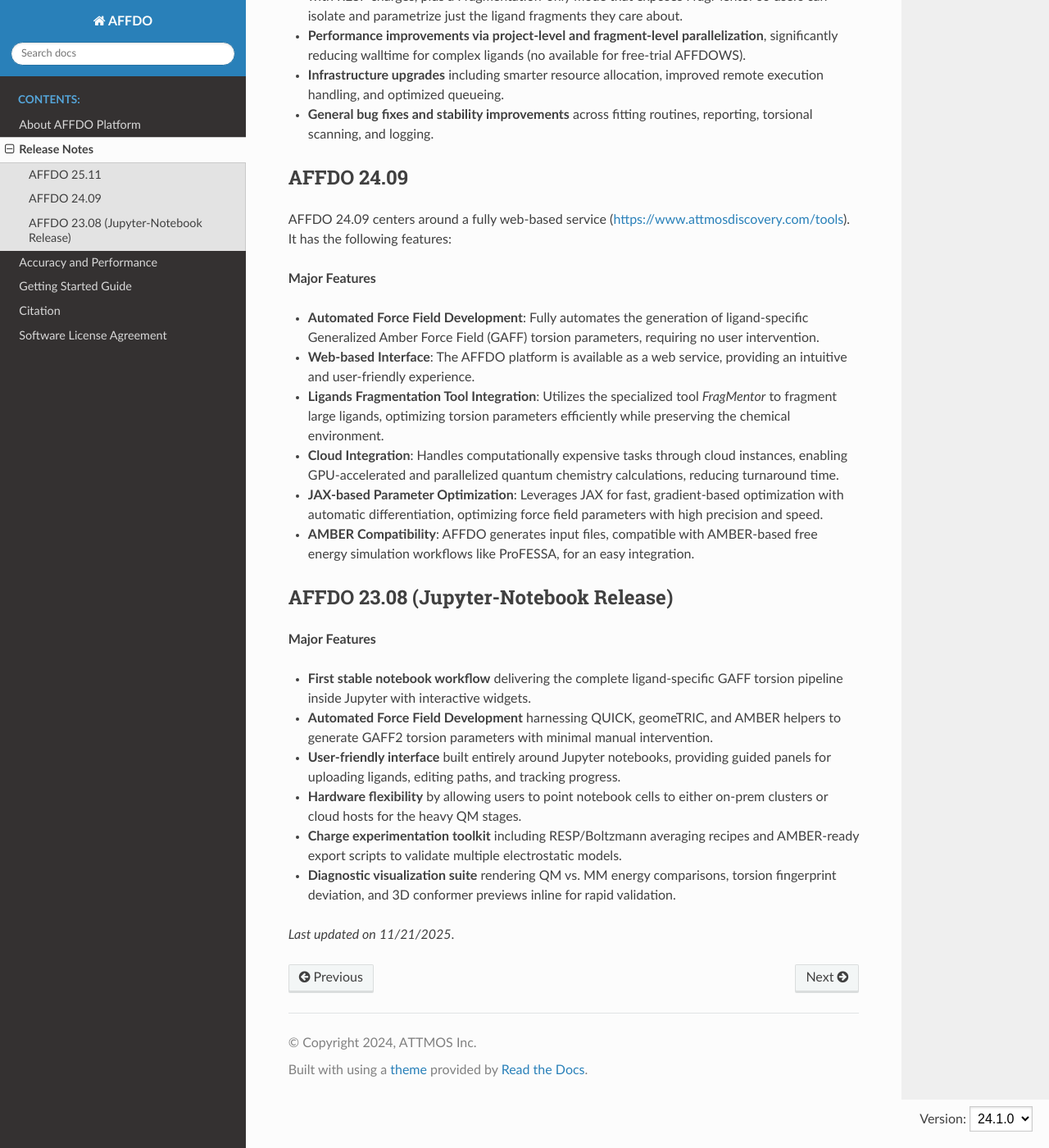
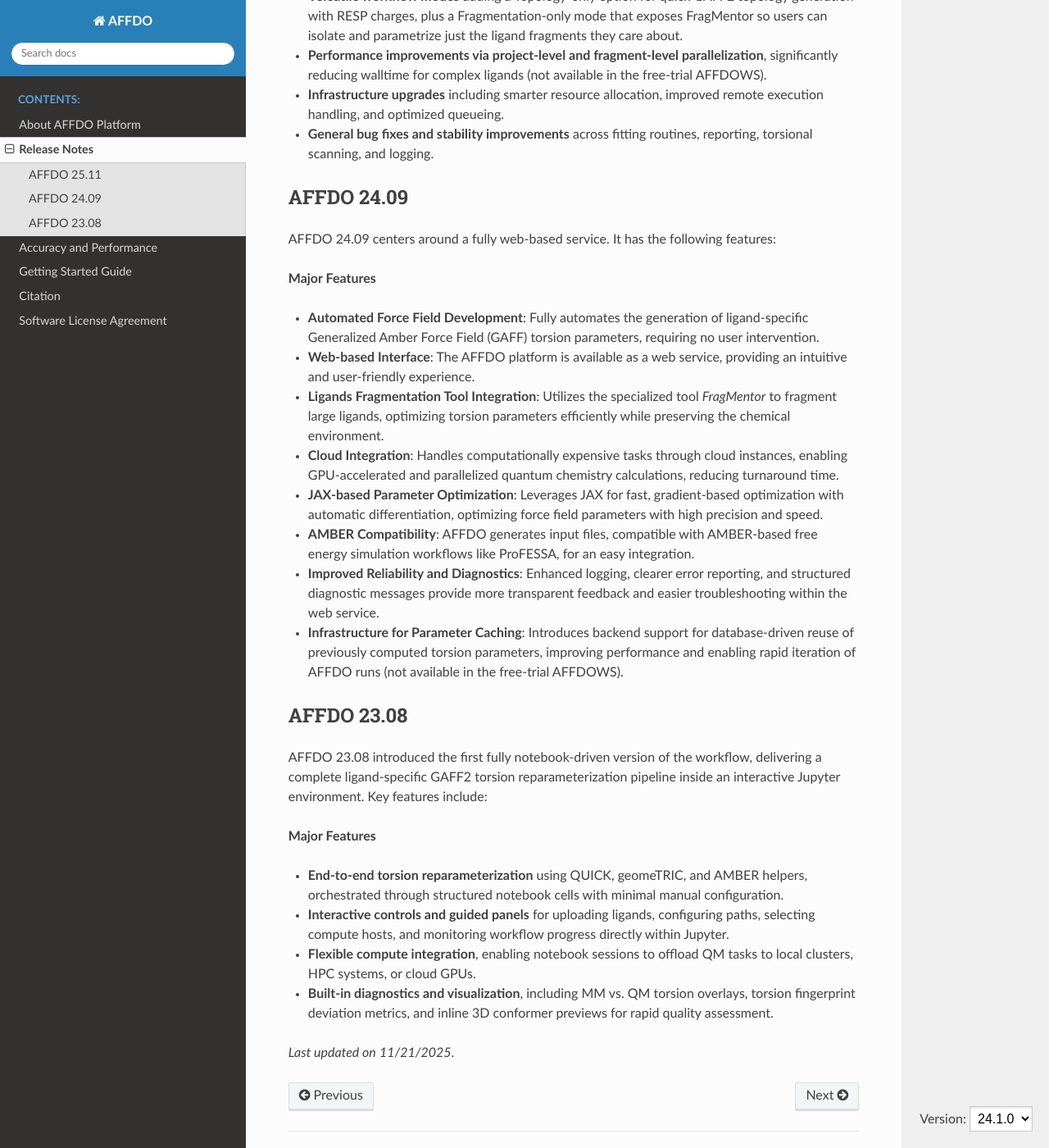
Before and after one commit to ATTMOS/AFFDOWS, a Sphinx documentation site: the page built from docs/source/user/release-notes.rst, in a window 1280 px wide and 1400 px high, scrolled down 906 px. Shown: the whole window at 82% size. Built offline with Sphinx 7.4.7 and the Read the Docs theme 3.1.0, drawn with Linux system fonts in a browser that asks for light colours; some of the changed text lies outside the part shown.

Commit message:
Update README page and AFFDO version

```diff
--- a/docs/source/user/release-notes.rst
+++ b/docs/source/user/release-notes.rst
@@ -7,8 +7,9 @@
 
 AFFDO 25.11
 ***********
+
 AFFDO 25.11 introduces major upgrades to the torsion fitting workflow, reporting system, fragmentation pipeline, and computational performance. The platform now delivers more accurate results, faster execution,
-and a smoother user experience, while remaining fully automated and optimized for ligand-specific force field development in drug discovery.
+and a smoother user experience, while remaining fully automated and optimized for ligand-specific force field development in drug discovery (`https://www.attmosdiscovery.com/tools <https://www.attmosdiscovery.com/tools>`_).
 
 **Major Features**
 
@@ -34,7 +35,7 @@
 
 * **Versatile workflow modes** adding a Topology-only option for quick GAFF2 topology generation with RESP charges, plus a Fragmentation-only mode that exposes FragMentor so users can isolate and parametrize just the ligand fragments they care about.
 
-* **Performance improvements via project-level and fragment-level parallelization**, significantly reducing walltime for complex ligands (no available for free-trial AFFDOWS).
+* **Performance improvements via project-level and fragment-level parallelization**, significantly reducing walltime for complex ligands (not available in the free-trial AFFDOWS).
 
 * **Infrastructure upgrades** including smarter resource allocation, improved remote execution handling, and optimized queueing.
 
@@ -44,7 +45,7 @@
 AFFDO 24.09
 ***********
 
-AFFDO 24.09 centers around a fully web-based service (`https://www.attmosdiscovery.com/tools <https://www.attmosdiscovery.com/tools>`_). It has the following features:
+AFFDO 24.09 centers around a fully web-based service. It has the following features:
 
 **Major Features**
 
@@ -60,23 +61,25 @@
 
 * **AMBER Compatibility**: AFFDO generates input files, compatible with AMBER-based free energy simulation workflows like ProFESSA, for an easy integration.
 
+* **Improved Reliability and Diagnostics**: Enhanced logging, clearer error reporting, and structured diagnostic messages provide more transparent feedback and easier troubleshooting within the web service.
 
-AFFDO 23.08 (Jupyter-Notebook Release)
-**************************************
+* **Infrastructure for Parameter Caching**: Introduces backend support for database-driven reuse of previously computed torsion parameters, improving performance and enabling rapid iteration of AFFDO runs (not available in the free-trial AFFDOWS).
+
+
+AFFDO 23.08
+***********
+
+AFFDO 23.08 introduced the first fully notebook-driven version of the workflow, delivering a complete ligand-specific GAFF2 torsion reparameterization pipeline inside an interactive Jupyter environment. Key features include:
 
 **Major Features**
 
-* **First stable notebook workflow** delivering the complete ligand-specific GAFF torsion pipeline inside Jupyter with interactive widgets.
+* **End-to-end torsion reparameterization** using QUICK, geomeTRIC, and AMBER helpers, orchestrated through structured notebook cells with minimal manual configuration.
 
-* **Automated Force Field Development** harnessing QUICK, geomeTRIC, and AMBER helpers to generate GAFF2 torsion parameters with minimal manual intervention.
+* **Interactive controls and guided panels** for uploading ligands, configuring paths, selecting compute hosts, and monitoring workflow progress directly within Jupyter.
 
-* **User-friendly interface** built entirely around Jupyter notebooks, providing guided panels for uploading ligands, editing paths, and tracking progress.
+* **Flexible compute integration**, enabling notebook sessions to offload QM tasks to local clusters, HPC systems, or cloud GPUs.
 
-* **Hardware flexibility** by allowing users to point notebook cells to either on-prem clusters or cloud hosts for the heavy QM stages.
-
-* **Charge experimentation toolkit** including RESP/Boltzmann averaging recipes and AMBER-ready export scripts to validate multiple electrostatic models.
-
-* **Diagnostic visualization suite** rendering QM vs. MM energy comparisons, torsion fingerprint deviation, and 3D conformer previews inline for rapid validation.
+* **Built-in diagnostics and visualization**, including MM vs. QM torsion overlays, torsion fingerprint deviation metrics, and inline 3D conformer previews for rapid quality assessment.
 
 
 *Last updated on* |UPDATE_DATE|.
```
Also changed, not shown: 6 other files.
